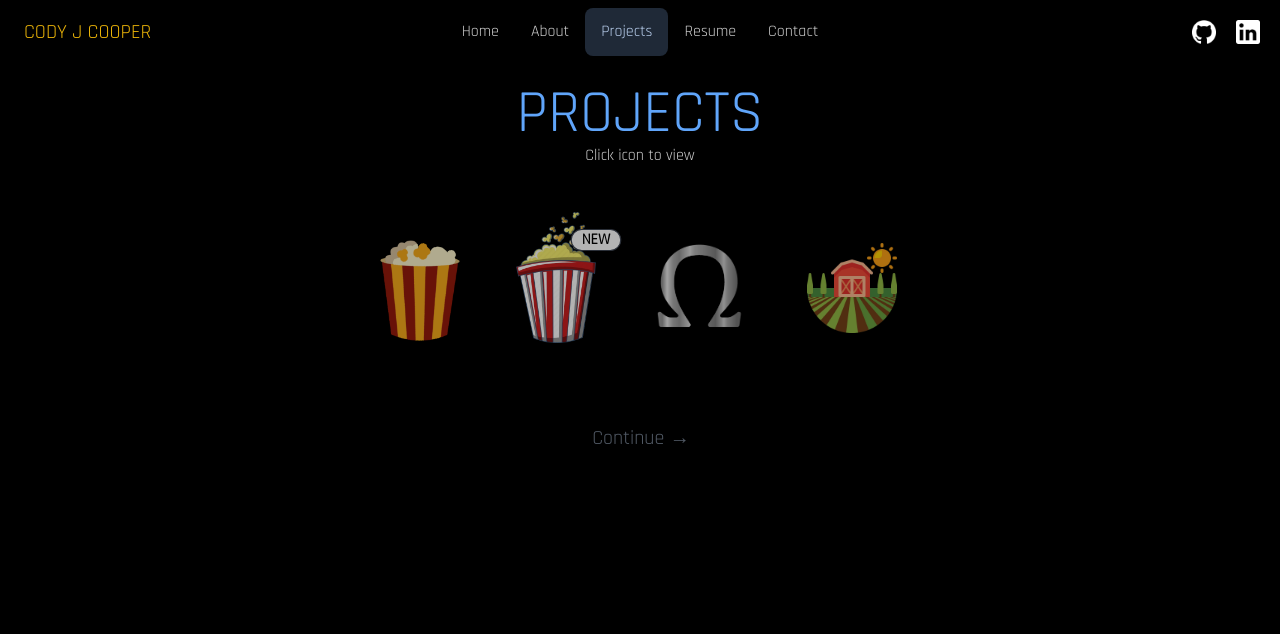
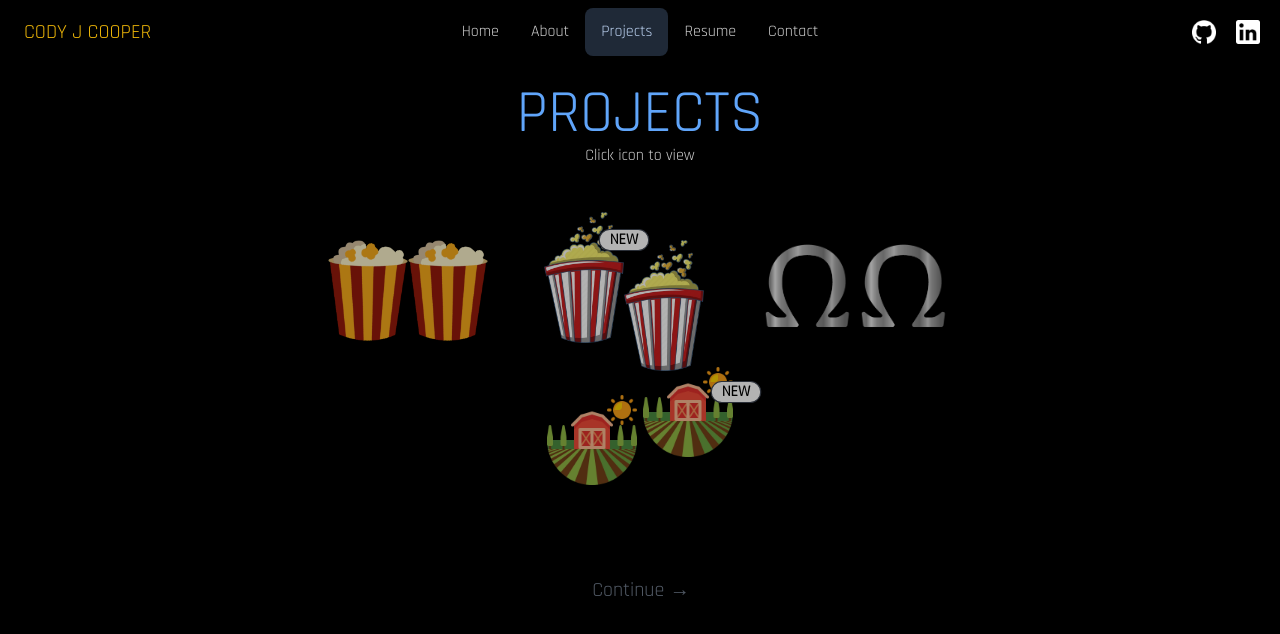
Before and after one commit to Ccooper9893/PortfolioV3, a React (Create React App) app: page / in a window 1280 px wide. Both pictures are taken after a click on the button "Projects". Shown: the top 634 px of the page. Built offline with nearby package versions, Linux system fonts and the light colour scheme.

Commit message:
Updated projects

```diff
--- a/src/components/pages/Project.js
+++ b/src/components/pages/Project.js
@@ -41,7 +41,16 @@ export default function Project(props) {
         ) : (
           <img className={logoWidth} alt={logoAlt} src={logoImg}></img>
         )}
-
+        {title === "Farmer's Market" ? (
+          <div className="indicator">
+            <span className="indicator-item badge bg-white scale-110 text-black">New</span>
+            <div className="relative -top-7">
+              <img className={logoWidth} alt={logoAlt} src={logoImg}></img>
+            </div>
+          </div>
+        ) : (
+          <img className={logoWidth} alt={logoAlt} src={logoImg}></img>
+        )}
       </label>
 
       <input type="checkbox" id={modalId} className="modal-toggle" />
```
